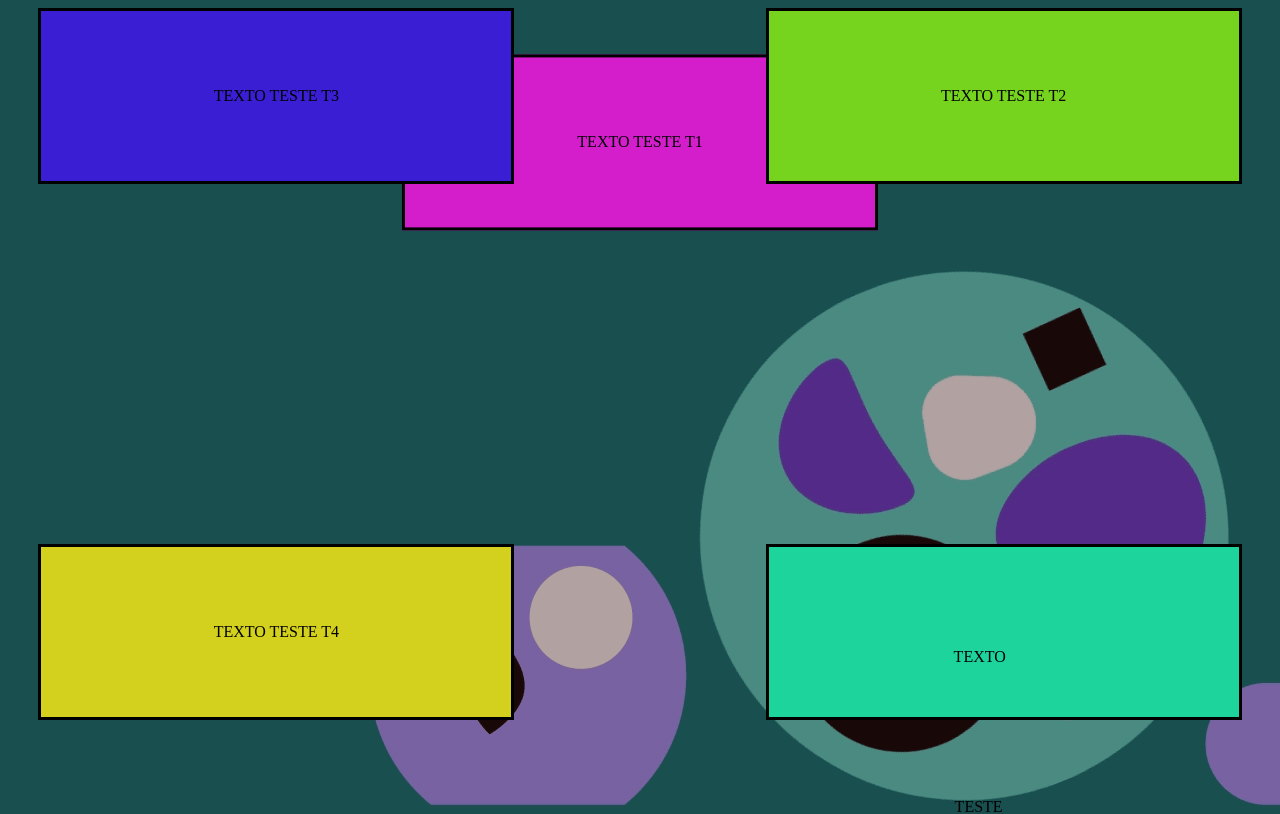
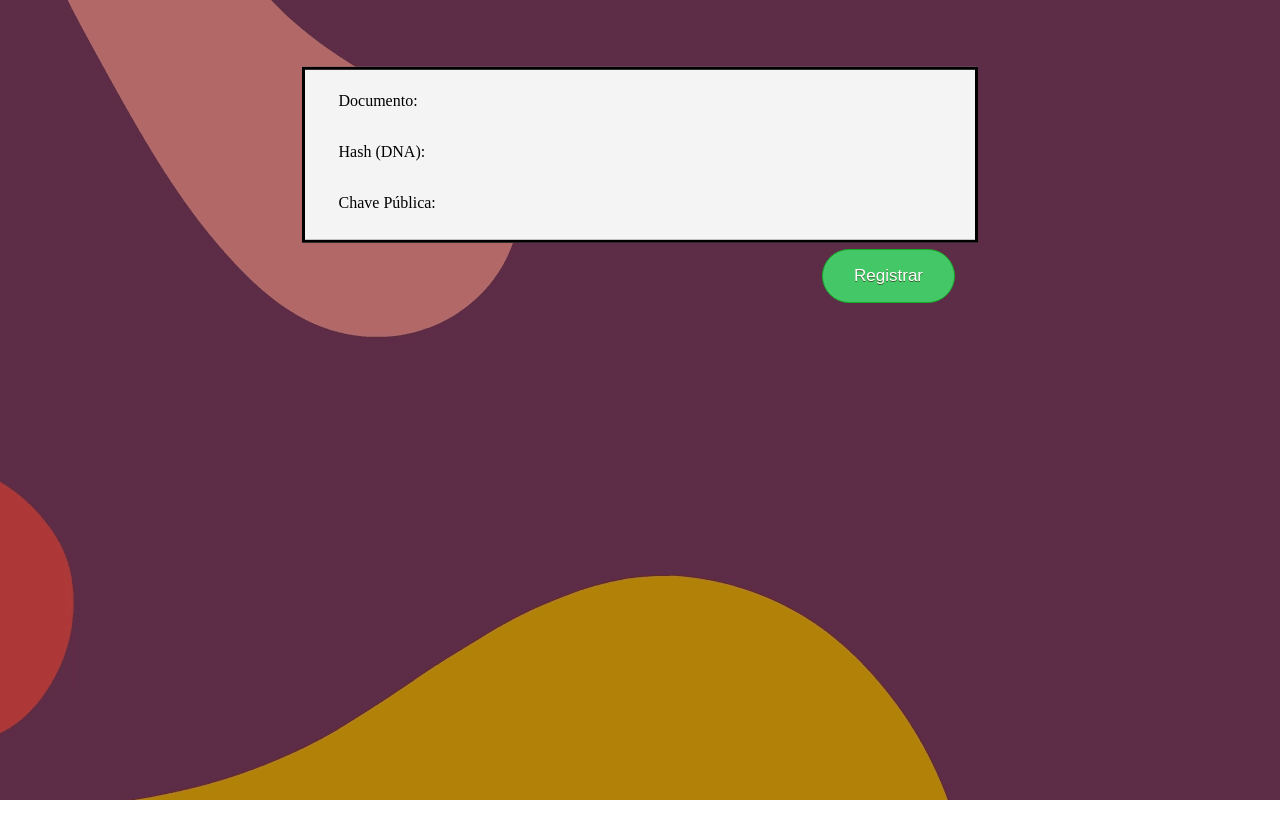
Before and after one commit to venuziano/RollDice, a plain HTML site: page index2.html in a window 1280 px wide. Shown: the top 814 px of the page. Drawn offline with nearby package versions, Linux system fonts and the light colour scheme.

Commit message:
new container and divs

```diff
--- a/index2.html
+++ b/index2.html
@@ -7,16 +7,23 @@
         <link type="text/css" rel="stylesheet" href="style2.css">
 
 
-        <title>Pig Dice Game</title>
+        <title>Proof of Existence</title>
     </head>
 
     <body>
-        <div class="quadrado t1">texto teste t1</div>
-        <div class="quadrado t2">texto teste t2</div>
+        <div class="container">
+            <div class="quadrado t1">
+                <div class="select_document">Documento:</div>
+                <div class="hash">Hash (DNA):</div>
+                <div class="pb_key">Chave Pública:</div>
+            </div>
+            <button type="button" class="myButton">Registrar</button>
+        </div>
+        <!-- <div class="quadrado t2">texto teste t2</div>
         <div class="quadrado t3">texto teste t3</div>
         <div class="quadrado t4">texto teste t4</div>
         <div class="quadrado t5">
             <div class="quadrado-internal">texto teste t5 interno</div>
-        </div>
+        </div> -->
     </body>
 </html>
--- a/style2.css
+++ b/style2.css
@@ -1,27 +1,79 @@
 body {
     color: purple;
-    background-image: linear-gradient(rgba(62, 20, 20, 0.4), rgba(62, 20, 20, 0.4)), url(example2.gif); }
+    background-image: linear-gradient(rgba(62, 20, 20, 0.4), rgba(62, 20, 20, 0.4)), url(example.gif); }
+
+.container {
+    position: absolute;
+    height: 250px;
+    width: 700px;
+    /* border: 3px solid #000; */
+    left: 50%;
+    top: 30%;
+    transform: translateX(-50%) translateY(-70%);
+}
 
 .quadrado {
     background: rgb(212, 30, 30);
-    margin: auto;
+    /* margin: auto; */
     color: #000;
     border: 3px solid #000;
     height: 150px;
-    width: 450px;
+    width: 650px;
     padding: 10px;
-    text-transform: uppercase;
+    /* text-transform: uppercase; */
     text-align: center;
     cursor: pointer;
-    line-height: 150px;
+    /* line-height: 150px; */
 }
 
 .t1 {
-    background: rgb(212, 30, 203);
+    background: rgb(245, 244, 245);
     position: absolute;
     left: 50%;
-    top: 20%;
-    transform: translateX(-50%) translateY(-60%);
+    top: 50%;
+    transform: translateX(-50%) translateY(-70%);
+}
+
+.select_document {
+    position: absolute;
+    left: 5%;
+    top: 13%;
+}
+
+.hash {
+    position: absolute;
+    left: 5%;
+    top: 43%;
+}
+
+.pb_key {
+    position: absolute;
+    left: 5%;
+    top: 73%;
+}
+
+.myButton {
+    position: absolute;
+	background-color:#44c767;
+	border-radius:28px;
+	border:1px solid #18ab29;
+	display:inline-block;
+	cursor:pointer;
+	color:#ffffff;
+	font-family:Arial;
+	font-size:17px;
+	padding:16px 31px;
+	text-decoration:none;
+    text-shadow:0px 1px 0px #2f6627;
+    right: 5%;
+    bottom: 5%;
+}
+.myButton:hover {
+	background-color:#5cbf2a;
+}
+.myButton:active {
+	position:absolute;
+	/* top:0px; */
 }
 
 .t2 {
```
Also changed, not shown: 1 other file.
